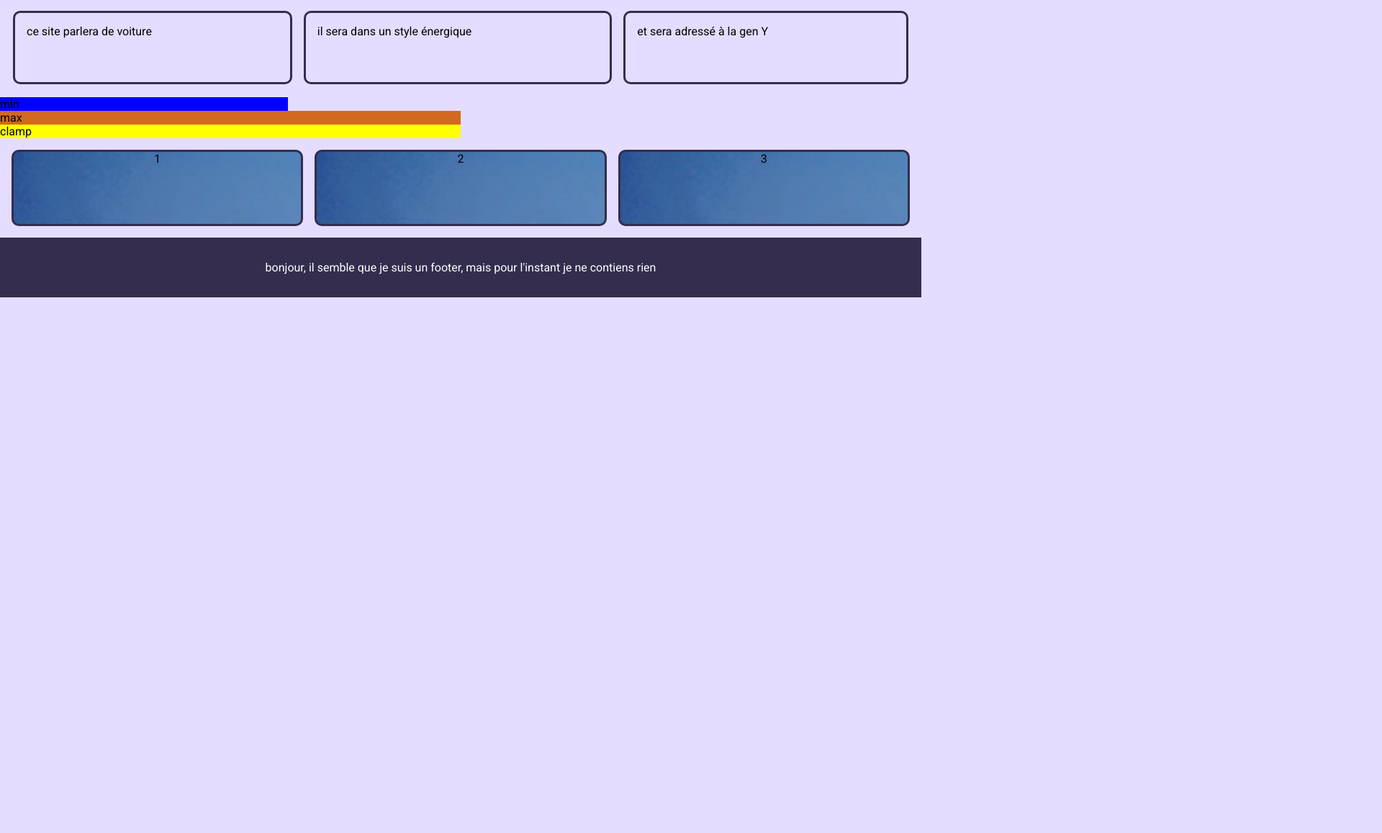
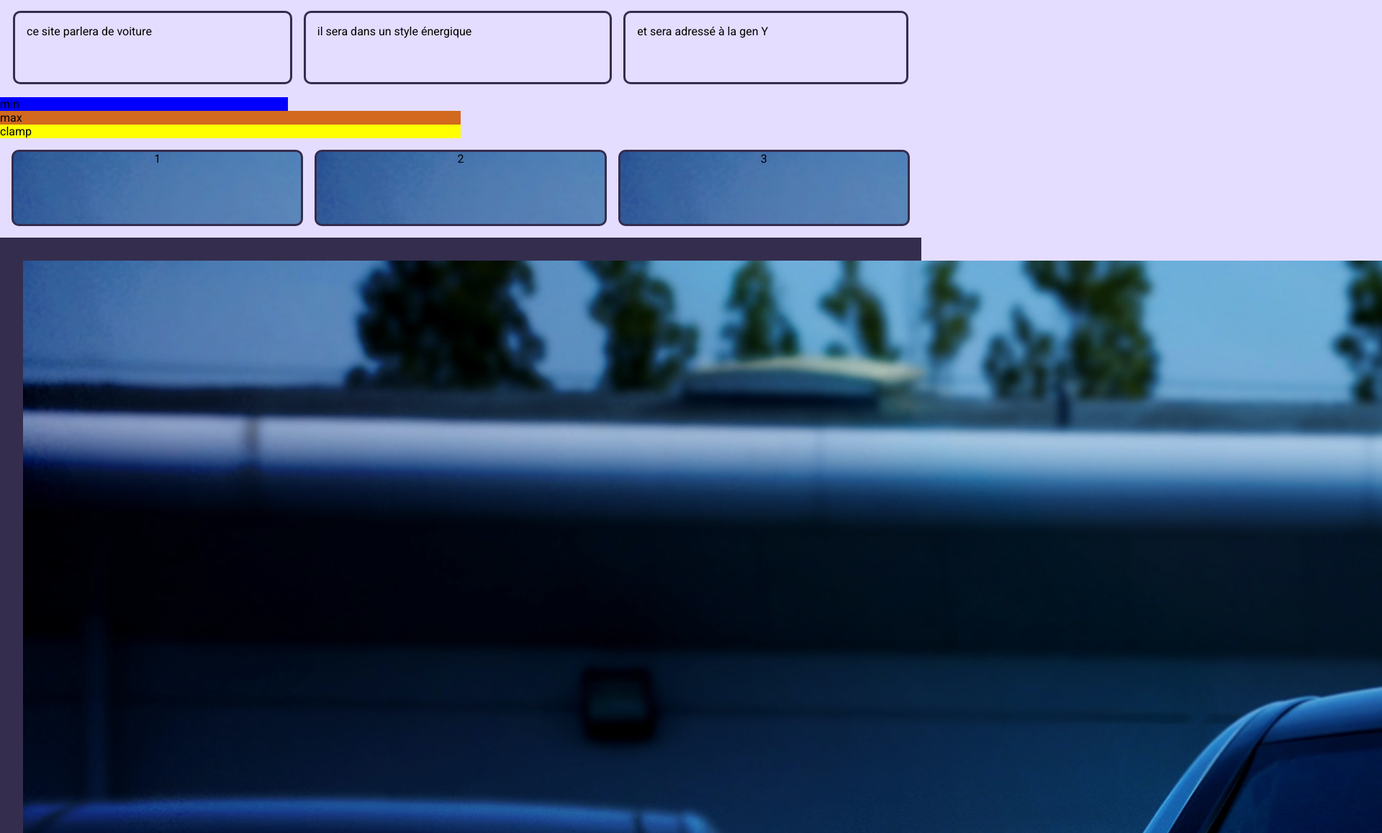
Before and after one commit to eracom-ID401/chalenge-site-web-cours-dev, a plain HTML site: page index.html in a window 1280 px wide. Shown: the part 143-1300 px from the top of the page at 72% size, 1920 px wide, since content can reach past the window. Before the commit the page ends 800 px from the top, so only its background shows below. Drawn offline with Linux system fonts and the light colour scheme.

Commit message:
j'ai mis une image

```diff
--- a/index.html
+++ b/index.html
@@ -42,6 +42,7 @@
     </div>
 
     <div class="footer">
+        <img src="image/pexels-mike-120049.jpg" alt="">
         <p>bonjour, il semble que je suis un footer, mais pour l'instant je ne contiens rien</p>
     </div>
 </body>
```
